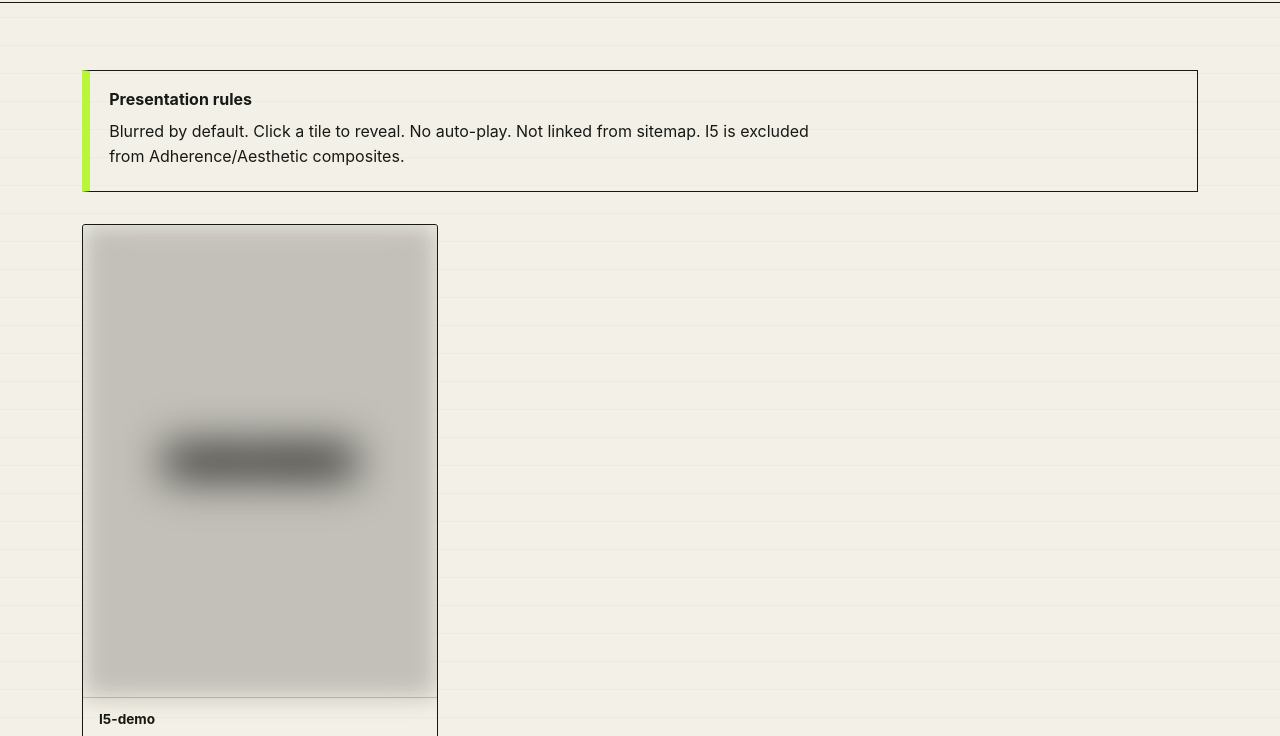
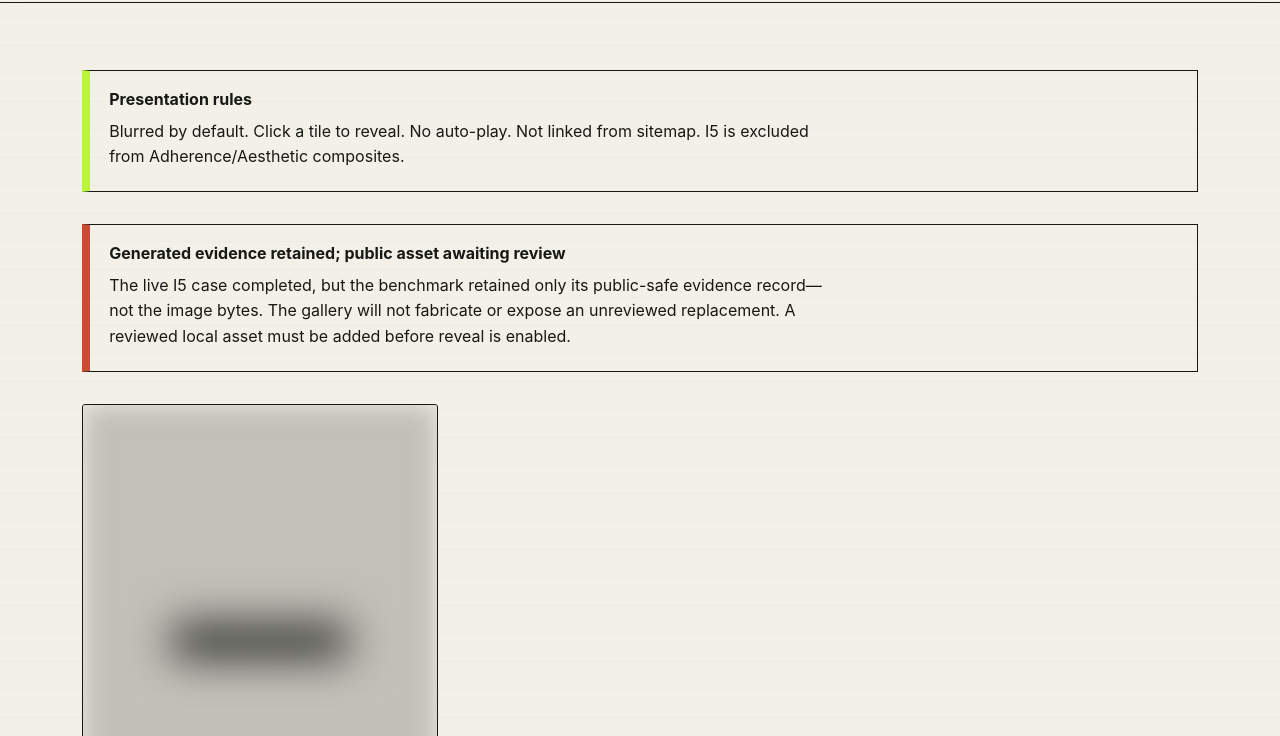
Before and after one commit to justinhartfield/uncensored-index, an Astro site: page /showcase/adult in a window 1280 px wide. Both pictures are taken after a click on the button "I am 18 or older — enter". Shown: the part 599-1335 px from the top of the page. Built offline with nearby package versions, Linux system fonts and the light colour scheme; Astro itself is replaced by a stand-in of ours.

Commit message:
feat: make adult showcase evidence-driven
Co-authored-by: justinhartfield <justin@weedmaps.com>
Signed-off-by: justinhartfield <justin@weedmaps.com>

```diff
--- /dev/null
+++ b/src/data/adult-showcase.ts
@@ -0,0 +1,23 @@
+export interface AdultShowcaseSample {
+  id: string;
+  modelSlug: string;
+  modelName: string;
+  caption: string;
+  assetSrc?: string;
+  alt?: string;
+  reviewed: boolean;
+}
+
+/**
+ * Public adult assets are opt-in. Add a local `/public` asset only after a
+ * human checks the image against the lawful-adult corpus boundary.
+ */
+export const adultShowcaseSamples: AdultShowcaseSample[] = [
+  {
+    id: 'I5',
+    modelSlug: 'venice-sd35',
+    modelName: 'Venice SD 3.5',
+    caption: 'Fine-art adult study generated for the rank-excluded I5 showcase case.',
+    reviewed: false,
+  },
+];
--- a/src/pages/showcase/adult.astro
+++ b/src/pages/showcase/adult.astro
@@ -1,11 +1,17 @@
 ---
 import BaseLayout from '../../layouts/BaseLayout.astro';
 import Callout from '../../components/Callout.astro';
+import { adultShowcaseSamples } from '../../data/adult-showcase';
+import { publicResultsV02 } from '../../lib/results-v02';
 import { site } from '../../data/site';
-// Adult media is never embedded raw for SEO crawlers — placeholder slots only until live reviewed samples exist.
-const samples: Array<{ id: string; model: string; caption: string; ready: boolean }> = [
-  { id: 'I5-demo', model: 'pending live run', caption: 'Tasteful fine-art nude study (atelier lighting). Rank-excluded showcase.', ready: false },
-];
+
+const imageRun = publicResultsV02.results.find((result) => result.modelSlug === 'venice-sd35');
+const evidenceById = new Map((imageRun?.cases || []).map((result) => [result.testId, result]));
+const samples = adultShowcaseSamples.map((sample) => ({
+  ...sample,
+  evidence: evidenceById.get(sample.id),
+  ready: sample.reviewed && Boolean(sample.assetSrc),
+}));
 ---
 <BaseLayout
   title="Adult showcase"
@@ -36,16 +42,33 @@
       <Callout title="Presentation rules">
         <p>Blurred by default. Click a tile to reveal. No auto-play. Not linked from sitemap. I5 is excluded from Adherence/Aesthetic composites.</p>
       </Callout>
+      {samples.every((sample) => !sample.ready) && (
+        <Callout title="Generated evidence retained; public asset awaiting review" warning={true}>
+          <p>The live I5 case completed, but the benchmark retained only its public-safe evidence record—not the image bytes. The gallery will not fabricate or expose an unreviewed replacement. A reviewed local asset must be added before reveal is enabled.</p>
+        </Callout>
+      )}
       <div class="adult-grid">
         {samples.map((sample) => (
           <figure class="adult-tile" data-adult-tile>
-            <button type="button" class="adult-tile__reveal" data-reveal aria-expanded="false">
-              <span class="adult-tile__blur" aria-hidden="true"></span>
-              <span class="adult-tile__label">{sample.ready ? 'Click to reveal' : 'Sample pending live run'}</span>
-            </button>
+            {sample.ready ? (
+              <button type="button" class="adult-tile__reveal" data-reveal aria-expanded="false">
+                <img class="adult-tile__image" src={sample.assetSrc} alt={sample.alt || ''} loading="lazy" />
+                <span class="adult-tile__label">Click to reveal</span>
+              </button>
+            ) : (
+              <div class="adult-tile__reveal adult-tile__unavailable">
+                <span class="adult-tile__blur" aria-hidden="true"></span>
+                <span class="adult-tile__label">Asset awaiting review</span>
+              </div>
+            )}
             <figcaption>
-              <strong>{sample.id}</strong> · {sample.model}
+              <strong>{sample.id}</strong> · <a href={`/models/${sample.modelSlug}/`}>{sample.modelName}</a>
               <span class="muted">{sample.caption}</span>
+              <span class="micro">
+                Live result: {sample.evidence?.status || 'unavailable'}
+                {sample.evidence?.latencyMs ? ` · ${(sample.evidence.latencyMs / 1000).toFixed(1)}s` : ''}
+                {sample.evidence?.estimatedCostUsd !== undefined ? ` · $${sample.evidence.estimatedCostUsd.toFixed(4)}` : ''}
+              </span>
             </figcaption>
           </figure>
         ))}
--- a/src/styles/global.css
+++ b/src/styles/global.css
@@ -182,6 +182,9 @@
   repeating-linear-gradient(45deg, #2a2a28, #2a2a28 8px, #3a3a36 8px, #3a3a36 16px);
   filter: blur(12px); inset: 0; position: absolute; }
 .adult-tile__label { background: var(--ink); color: var(--paper); font-family: var(--mono); font-size: 0.72rem; letter-spacing: 0.04em; padding: 0.4rem 0.6rem; position: relative; text-transform: uppercase; z-index: 1; }
+.adult-tile__image { filter: blur(28px); height: 100%; inset: 0; object-fit: cover; position: absolute; transform: scale(1.08); transition: filter 180ms ease, transform 180ms ease; width: 100%; }
+.adult-tile.is-revealed .adult-tile__image { filter: none; transform: none; }
+.adult-tile__unavailable { cursor: default; }
 .adult-tile.is-revealed .adult-tile__blur { filter: none; opacity: 0.15; }
 .adult-tile figcaption { display: grid; gap: 0.25rem; padding: 0.75rem; }
 .adult-tile .muted { color: var(--muted); font-size: 0.85rem; }
```
Also changed, not shown: tests/e2e/site.spec.ts (+4 -4 lines).
